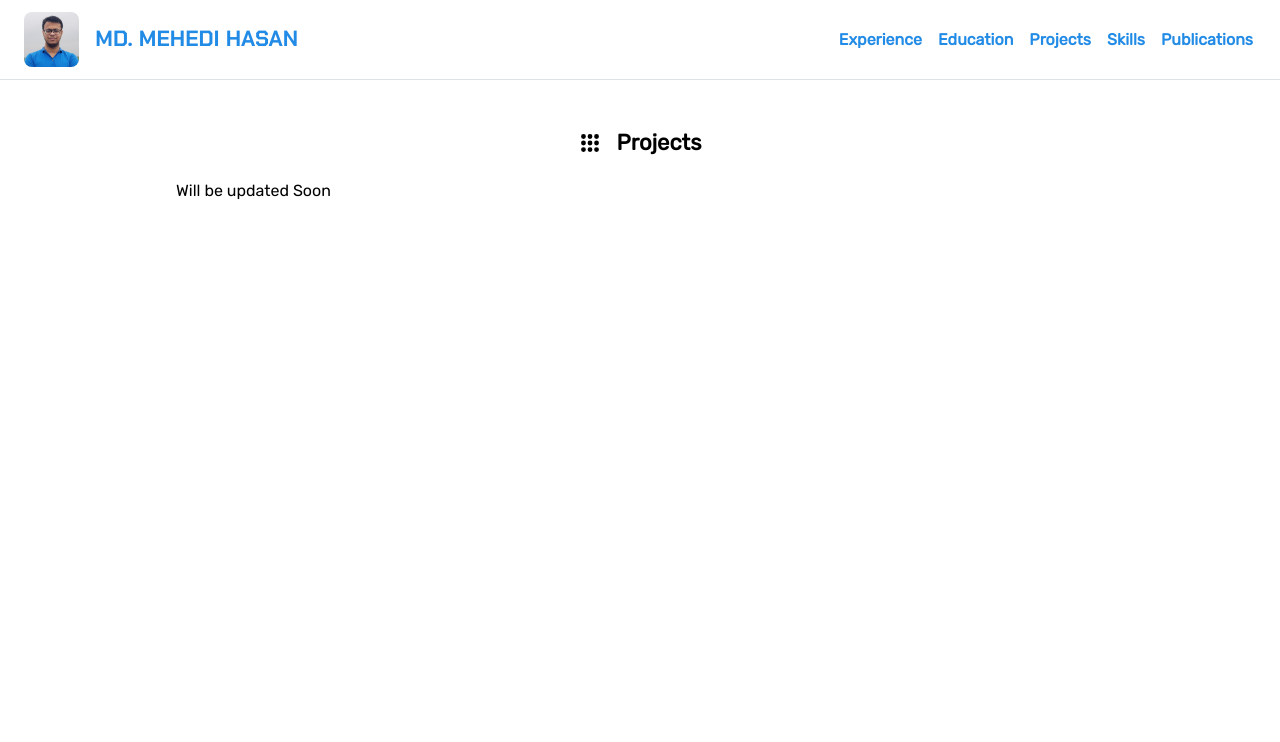
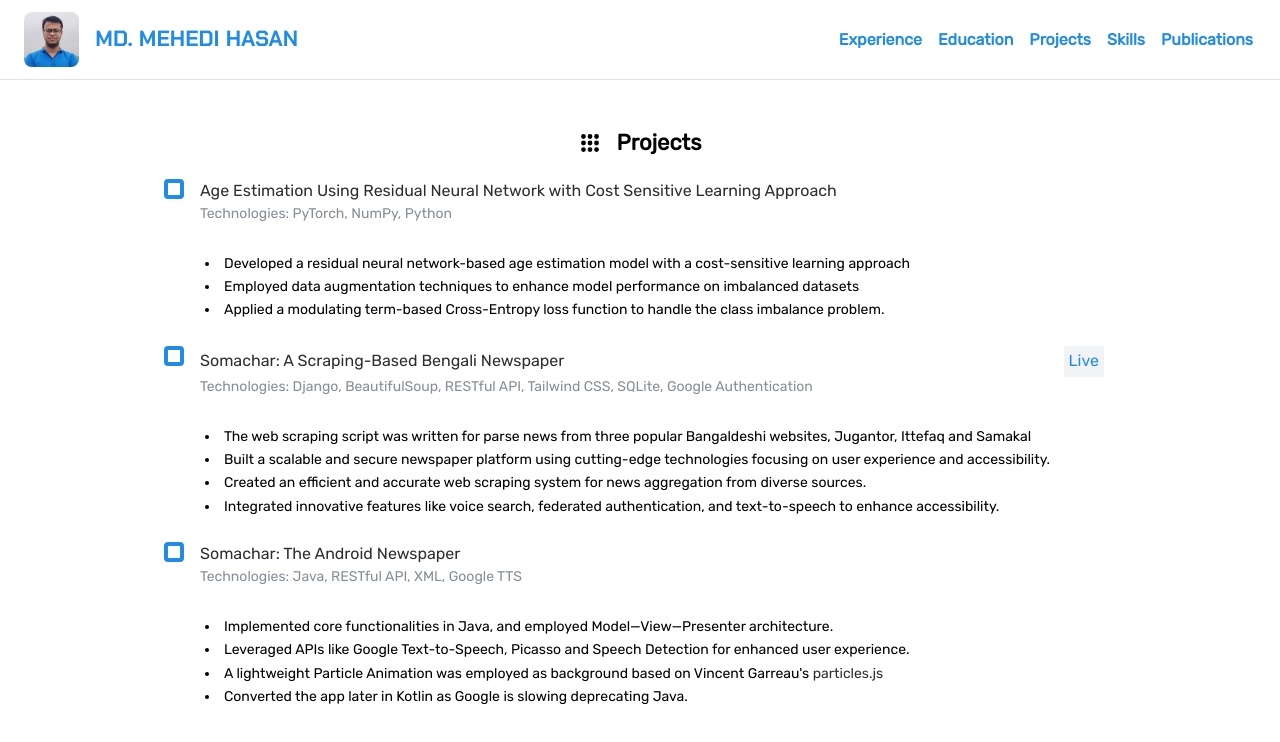
Before and after one commit to mhasan502/mhasan502.github.io, a React (Vite) app: page /projects in a window 1280 px wide. Shown: the top 742 px of the page. Built offline with nearby package versions, Linux system fonts and the light colour scheme.

Commit message:
added project infos in projects page

```diff
--- a/src/pages/Projects.jsx
+++ b/src/pages/Projects.jsx
@@ -1,5 +1,5 @@
 import Skeleton from "../components/Skeleton.jsx";
-import {Container, Group, Space, Title} from "@mantine/core";
+import {Anchor, Container, Group, List, Space, Text, Timeline, Title} from "@mantine/core";
 import {IoApps} from "react-icons/io5";
 
 const Projects = () => {
@@ -16,7 +16,118 @@ const Projects = () => {
           </Title>
         </Group>
         <Space h={'lg'}/>
-        Will be updated Soon
+
+        <Timeline active={3} bulletSize={20} radius={'sm'} p={0} m={0}>
+          <Timeline.Item title={
+            <>
+              <Group justify={"space-between"}>
+                <Anchor c={'dark'} target={"_blank"} href={'https://github.com/mhasan502/Age_Estimation'}>
+                  Age Estimation Using Residual Neural Network with Cost Sensitive Learning Approach
+                </Anchor>
+              </Group>
+
+              <Text size={'sm'} c={'dimmed'}>
+                Technologies: PyTorch, NumPy, Python
+              </Text>
+            </>
+          }>
+            <Space h="lg"/>
+
+            <List p={5} size={'sm'} spacing={'3'}>
+              <List.Item>
+                Developed a residual neural network-based age estimation model with a cost-sensitive learning approach
+              </List.Item>
+              <List.Item>
+                Employed data augmentation techniques to enhance model performance on imbalanced datasets
+              </List.Item>
+              <List.Item>
+                Applied a modulating term-based Cross-Entropy loss function to handle the class imbalance problem.
+              </List.Item>
+            </List>
+
+          </Timeline.Item>
+        </Timeline>
+        <Space h={'lg'}/>
+
+        <Timeline active={3} bulletSize={20} radius={'sm'} p={0} m={0}>
+          <Timeline.Item title={
+            <>
+              <Group justify={"space-between"}>
+                <Anchor c={'dark'} target={"_blank"} href={'https://github.com/mhasan502/Somachar'}>
+                  Somachar: A Scraping-Based Bengali Newspaper
+                </Anchor>
+                <Text bg={'gray.1'} style={{display: 'inline-block'}} px={5} py={3}>
+                  <Anchor target={"_blank"} href={'https://somachar.fly.dev/'}>
+                    Live
+                  </Anchor>
+                </Text>
+              </Group>
+
+              <Text size={'sm'} c={'dimmed'}>
+                Technologies: Django, BeautifulSoup, RESTful API, Tailwind CSS, SQLite, Google Authentication
+              </Text>
+            </>
+          }>
+            <Space h="lg"/>
+
+            <List p={5} size={'sm'} spacing={'3'}>
+              <List.Item>
+                The web scraping script was written for parse news from three popular Bangaldeshi websites, Jugantor,
+                Ittefaq and Samakal
+              </List.Item>
+              <List.Item>
+                Built a scalable and secure newspaper platform using cutting-edge technologies focusing on user
+                experience and accessibility.
+              </List.Item>
+              <List.Item>
+                Created an efficient and accurate web scraping system for news aggregation from diverse sources.
+              </List.Item>
+              <List.Item>
+                Integrated innovative features like voice search, federated authentication, and text-to-speech to
+                enhance accessibility.
+              </List.Item>
+            </List>
+
+          </Timeline.Item>
+        </Timeline>
+        <Space h={'lg'}/>
+
+        <Timeline active={3} bulletSize={20} radius={'sm'} p={0} m={0}>
+          <Timeline.Item title={
+            <>
+              <Group justify={"space-between"}>
+                <Anchor c={'dark'} target={"_blank"} href={'https://github.com/mhasan502/Somachar-Android-App'}>
+                  Somachar: The Android Newspaper
+                </Anchor>
+              </Group>
+
+              <Text size={'sm'} c={'dimmed'}>
+                Technologies: Java, RESTful API, XML, Google TTS
+              </Text>
+            </>
+          }>
+            <Space h="lg"/>
+
+            <List p={5} size={'sm'} spacing={'3'}>
+              <List.Item>
+                Implemented core functionalities in Java, and employed Model—View—Presenter architecture.
+              </List.Item>
+              <List.Item>
+                Leveraged APIs like Google Text-to-Speech, Picasso and Speech Detection for enhanced user experience.
+              </List.Item>
+              <List.Item>
+                A lightweight Particle Animation was employed as background based on Vincent Garreau&#39;s&nbsp;
+                <Anchor c={'dark'} target={'_blank'} href={'https://github.com/VincentGarreau/particles.js'} inherit>
+                  particles.js
+                </Anchor>
+              </List.Item>
+              <List.Item>
+                Converted the app later in Kotlin as Google is slowing deprecating Java.
+              </List.Item>
+            </List>
+
+          </Timeline.Item>
+        </Timeline>
       </Container>
     </Skeleton>
   );
```
Also changed, not shown: package.json (+4 -5 lines), 1 other file (tests, documents, lock files or other folders).
